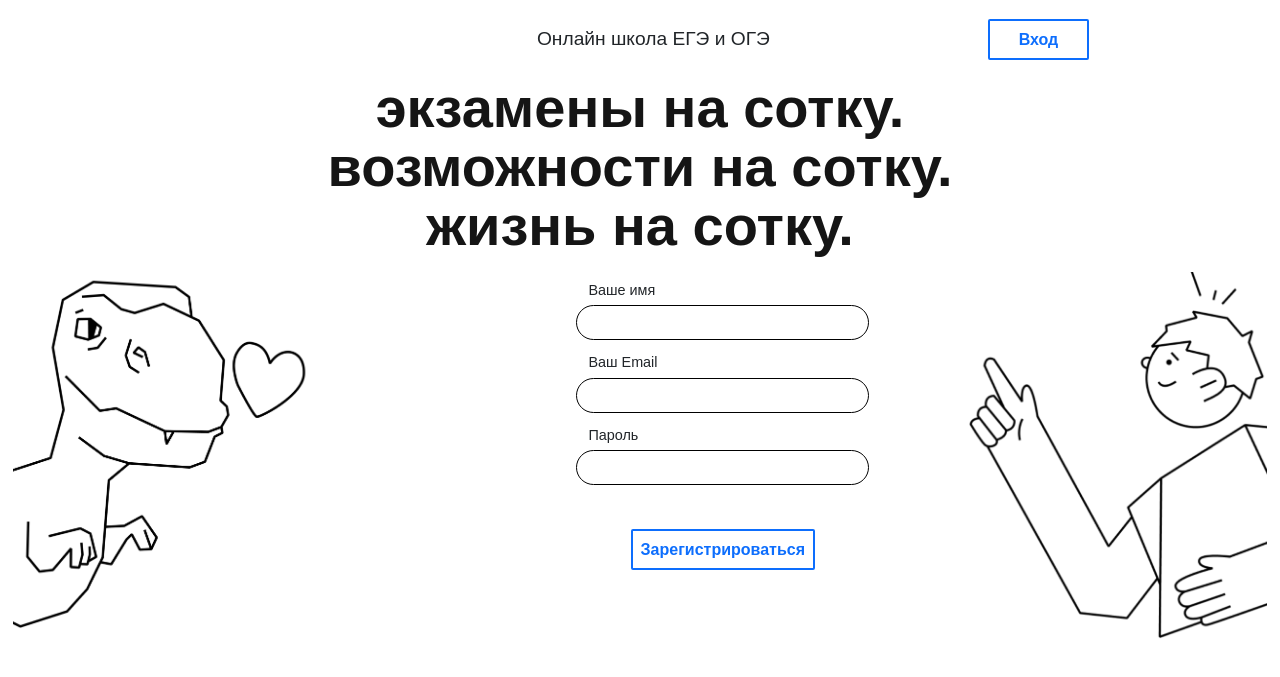
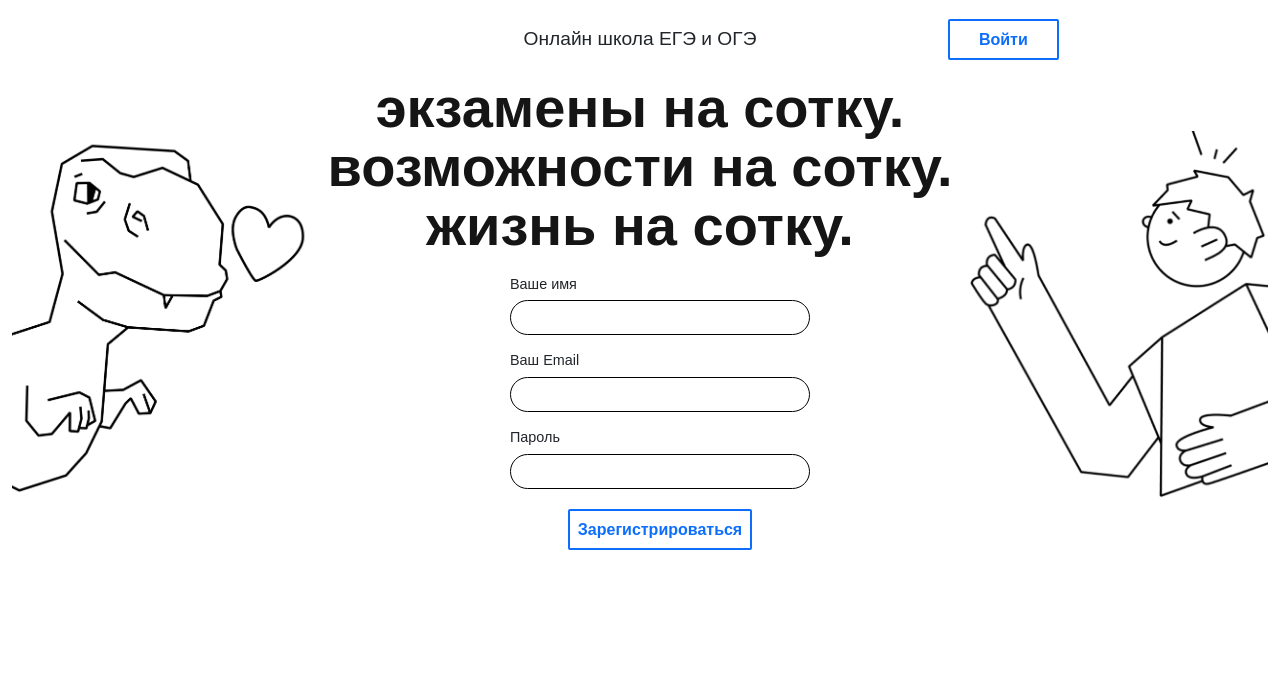
Before and after one commit to Badmoon-mySun/online_school_site, a Django app: page /registration/ in a window 1280 px wide. Shown: the top 677 px of the page. Run offline with Django 3.2, Linux system fonts and the light colour scheme; data that the repository does not hold is empty.

Commit message:
fix auth page

```diff
--- a/static/css/auth.css
+++ b/static/css/auth1.css
@@ -27,16 +27,7 @@ body {
 }
 
 .header__inner {
-    display: flex;
-    flex-direction: row;
-    justify-content: space-around;
-    align-items: center;
-
     padding: 1.2rem 0;
-}
-
-.header__logo {
-    width: 10vw;
 }
 
 .header__text {
@@ -47,35 +38,10 @@ body {
     padding: .4rem 1.8rem;;
 }
 
-.main:after, .main:before {
-    content: "";
-
-    display: block;
-    position: absolute;
-    top: 34%;
-
-    width: 300px;
-    height: 380px;
-}
-
-.main:after {
-    background: url("../img/auth_right.png") no-repeat;
-    background-size: contain;
-
-    right: 1%;
-}
-
-.main:before {
-    background: url("../img/auth_left.png") no-repeat;
-    background-size: contain;
-
-    left: 1%;
-}
-
-.intro {
-    display: flex;
-    flex-direction: column;
-    align-items: center;
+.main__inner {
+    background: url("/static/img/auth_right.png") right no-repeat,
+                url("/static/img/auth_left.png") left  no-repeat;
+    background-size: 300px;
 }
 
 .intro__text p {
@@ -91,11 +57,7 @@ body {
 }
 
 .auth {
-    margin: 3vh auto;
-    max-width: 600px;
-
-    display: flex;
-    justify-content: space-around;
+    margin: 1rem auto;
 }
 
 .auth__error {
@@ -104,31 +66,35 @@ body {
     color: red;
 }
 
+
 .auth__params {
-    width: 21vw;
+    max-width: 300px;
 }
 
 .auth__params label {
     font-size: .9rem;
 }
 
-.form-control {
+.auth__params .form-control {
     height: 35px;
-    /*width: 300px;*/
 
     border: 1px solid black;
     border-radius: 20px;
 
     padding: 0 .8rem;
-    margin: .5vh 0;
-}
-
-.auth_btn_holder {
-    margin: 5vh 0;
-
-    text-align: center;
+    margin: 0.3rem 0;
 }
 
 .auth_btn {
     padding: .4rem .5rem;;
 }
+
+@media screen and (max-width: 780px) {
+    .intro__text p {
+        font-size: 2.5rem;
+    }
+
+    .main__inner {
+        background: none;
+    }
+}
--- a/templates/main/registration.html
+++ b/templates/main/registration.html
@@ -8,41 +8,42 @@
     <meta http-equiv="X-UA-Compatible" content="IE=edge">
     <link href="https://cdn.jsdelivr.net/npm/bootstrap@5.0.0-beta1/dist/css/bootstrap.min.css" rel="stylesheet"
           integrity="sha384-giJF6kkoqNQ00vy+HMDP7azOuL0xtbfIcaT9wjKHr8RbDVddVHyTfAAsrekwKmP1" crossorigin="anonymous">
-    <link rel="stylesheet" href="{% static 'css/auth.css' %}">
+    <link rel="stylesheet" href="{% static 'css/auth1.css' %}">
     <title>Регистрация</title>
 </head>
 <body>
 <header class="header">
     <div class="container">
-        <div class="header__inner">
-            <div class="header__logo">
-
-            </div>
-            <div class="header__text">
+        <div class="row justify-content-around align-items-center header__inner">
+            <div class="col-3 col-md-2 header__logo"></div>
+            <div class="col-6 col-md-auto header__text">
                 Онлайн школа ЕГЭ и ОГЭ
             </div>
-            <div class="header__login">
+            <div class="col-3 col-md-2 header__login">
+
                 <a class="btn btn-outline-primary login_btn" href="{% url 'login' %}">
-                    Вход
+                    Войти
                 </a>
             </div>
         </div>
     </div>
 </header>
 <div class="main">
-    <div class="container">
+    <div class="container-xxl">
         <div class="main__inner">
-            <div class="intro">
-                <div class="intro__text">
+            <div class="row justify-content-center intro">
+                <div class="col intro__text">
                     <p>Экзамены на сотку.</p>
                     <p>Возможности на сотку.</p>
                     <p>Жизнь на сотку.</p>
                 </div>
             </div>
+
+
             <form action="{% url 'registration' %}" method="post">
                 {% csrf_token %}
-                <div class="auth">
-                    <div class="auth__subjects">
+                <div class="row justify-content-center auth">
+                    <div class="col-auto me-3 auth__subjects">
                         <div class="auth__error">
                             {% for error in form.subjects.errors %}
                                 {{ error | escape }}
@@ -54,10 +55,11 @@
                             </div>
                         {% endfor %}
                     </div>
-                    <div class="auth__params">
+                    <div class="col-sm-6 col-md-5 col-lg-4 auth__params">
                         {% for field in form %}
                             {% if field.name != 'subjects' %}
-                                <div class="mb-2 row">
+                                <div class="row justify-content-center">
+                                    <div class="col p-0 mb-2 param">
                                         <label for="{{ field.id_for_label }}">{{ field.label }}</label>
                                         {{ field }}
                                         {% for error in field.errors %}
@@ -66,9 +68,10 @@
                                             </div>
                                         {% endfor %}
                                     </div>
+                                </div>
                             {% endif %}
                         {% endfor %}
-                        <div class="mb-2 auth_btn_holder">
+                        <div class="mt-2 text-center">
                             <button type="submit" class="btn btn-outline-primary auth_btn">
                                 Зарегистрироваться
                             </button>
@@ -79,6 +82,8 @@
         </div>
     </div>
 </div>
+</div>
+</div>
 
 <script src="https://cdn.jsdelivr.net/npm/bootstrap@5.0.0-beta1/dist/js/bootstrap.bundle.min.js"
         integrity="sha384-ygbV9kiqUc6oa4msXn9868pTtWMgiQaeYH7/t7LECLbyPA2x65Kgf80OJFdroafW"
```
Lines whose indentation alone changed are shown as unchanged.
